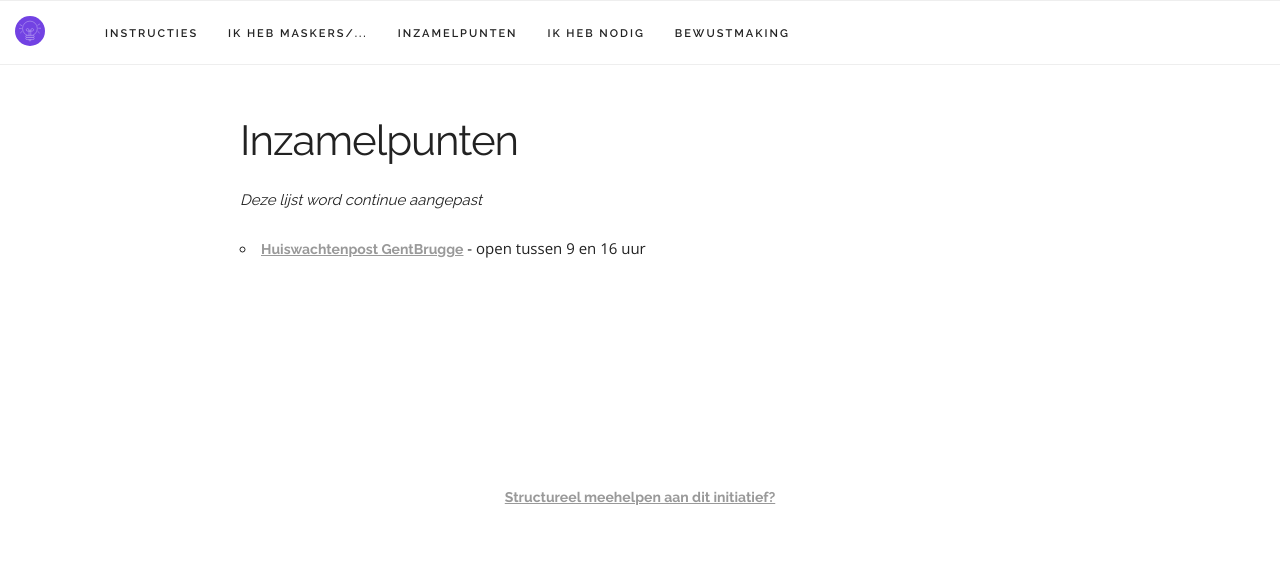
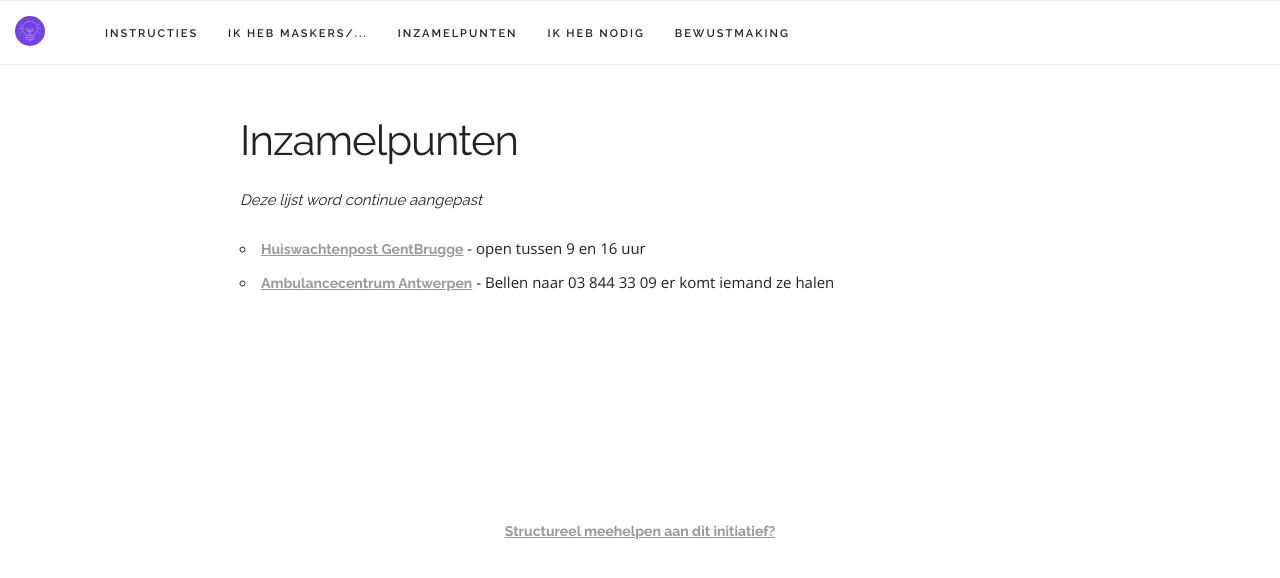
Before and after one commit to MakeInBelgium/coronadenktank, a React (Create React App) app: page /inzamelpunten in a window 1280 px wide. Shown: the top 578 px of the page. Built offline with nearby package versions, Linux system fonts and the light colour scheme.

Commit message:
Update InzamelPuntenComponent.jsx

```diff
--- a/src/components/InzamelPuntenComponent.jsx
+++ b/src/components/InzamelPuntenComponent.jsx
@@ -8,6 +8,7 @@ const InzamelPuntenComponent = () => {
       <i>Deze lijst word continue aangepast</i><br /><br />
       <ul>
         <li><a href="https://www.wachtposten.be/ligging/oost-vlaanderen/35-huisartsenwachtposten-gentbrugge-kliniekstraat.html" target="_blanc">Huiswachtenpost GentBrugge</a> - open tussen 9 en 16 uur</li>
+        <li><a href="https://www.facebook.com/AmbuAnt/posts/2782502748452773" target="_blanc">Ambulancecentrum Antwerpen</a> - Bellen naar 03 844 33 09 er komt iemand ze halen</li>
       </ul>
     </>
   )
```
